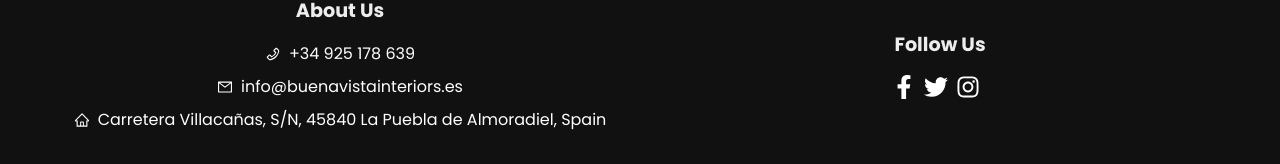
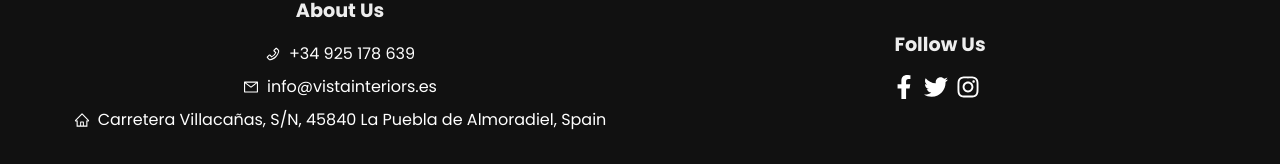
Before and after one commit to Imtiaj-Sajin/Interior-Website, a React (Vite) app: page / in a window 1280 px wide. Shown: the part 3317-3481 px from the top of the page. Built offline with nearby package versions, Linux system fonts and the light colour scheme.

Commit message:
Update email address in Footer component

```diff
--- a/src/components/Footer/Footer.jsx
+++ b/src/components/Footer/Footer.jsx
@@ -16,7 +16,7 @@ const Footer = () => {
             </div>
             <div className="footer-About-item">
               <AiOutlineMail className="footer-About-icon" />
-              <span>info@buenavistainteriors.es</span>
+              <span>info@vistainteriors.es</span>
             </div>
             <div className="footer-About-item">
               <AiOutlineHome className="footer-About-icon" />
```
